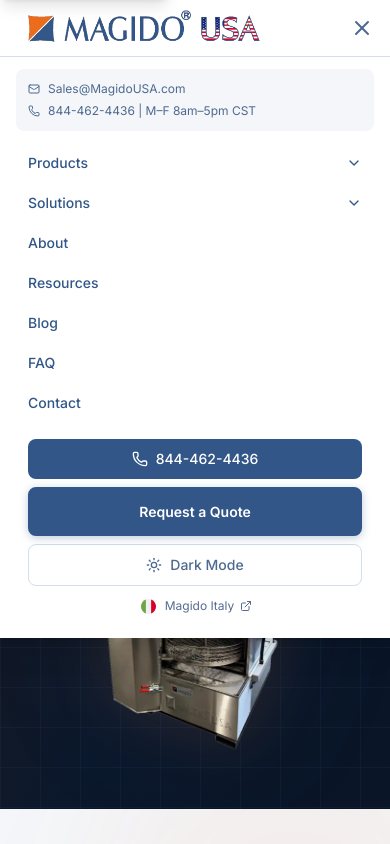
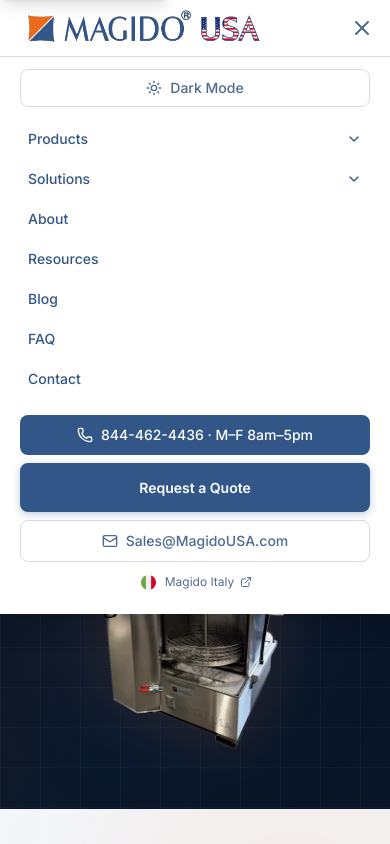
Before and after one commit to JasonBee99/MagidoUSA, a Next.js app: page / in a window 390 px wide. Both pictures are taken after a click on the button "Toggle menu". Shown: the top 844 px of the page. Built offline with nearby package versions, Linux system fonts and the light colour scheme.

Commit message:
Phase 24: mobile nav — theme toggle top, nav links, then phone/quote/email buttons, Magido Italy last

```diff
--- a/src/components/Header.tsx
+++ b/src/components/Header.tsx
@@ -369,22 +369,16 @@
             {/* Panel */}
             <div className="fixed inset-x-0 top-14 z-50 max-h-[calc(100vh-3.5rem)] overflow-y-auto border-t border-[var(--color-border)] bg-[var(--color-bg)] pb-6 shadow-xl lg:hidden">
               <div className="mx-auto max-w-7xl px-4 pt-3 sm:px-6">
-                {/* Mobile info bar */}
-                <div className="mb-3 flex flex-col gap-1.5 rounded-lg bg-[var(--color-bg-secondary)] p-3">
-                  <a
-                    href="mailto:Sales@MagidoUSA.com"
-                    className="flex items-center gap-2 text-xs text-[var(--color-text-secondary)]"
+
+                {/* Theme toggle — top of panel */}
+                <div className="mb-3 px-1">
+                  <button
+                    onClick={toggleTheme}
+                    className="flex w-full items-center justify-center gap-2 rounded-lg border border-[var(--color-border)] px-4 py-2 text-sm font-medium text-[var(--color-text-secondary)] transition-colors hover:border-magido-orange/40 hover:text-[var(--color-text)]"
                   >
-                    <Mail className="h-3 w-3" />
-                    Sales@MagidoUSA.com
-                  </a>
-                  <a
-                    href="tel:8444624436"
-                    className="flex items-center gap-2 text-xs text-[var(--color-text-secondary)]"
-                  >
-                    <Phone className="h-3 w-3" />
-                    844-462-4436 | M–F 8am–5pm CST
-                  </a>
+                    {theme === 'light' ? <Sun className="h-4 w-4" /> : <Moon className="h-4 w-4" />}
+                    {theme === 'light' ? 'Dark Mode' : 'Light Mode'}
+                  </button>
                 </div>
 
                 {/* Products accordion */}
@@ -478,13 +472,14 @@
                   </Link>
                 ))}
 
-                <div className="mt-4 flex flex-col gap-2 px-3">
+                {/* Bottom CTAs */}
+                <div className="mt-4 flex flex-col gap-2 px-1">
                   <a
                     href="tel:8444624436"
-                    className="flex items-center justify-center gap-2 rounded-lg bg-magido-blue px-4 py-2.5 text-sm font-medium text-white"
+                    className="flex items-center justify-center gap-2 rounded-lg bg-magido-blue px-4 py-2.5 text-sm font-medium text-white transition-colors hover:bg-magido-blue/90"
                   >
-                    <Phone className="h-4 w-4" />
-                    844-462-4436
+                    <Phone className="h-4 w-4 flex-shrink-0" />
+                    844-462-4436 · M–F 8am–5pm
                   </a>
                   <Link
                     href="/contact"
@@ -492,17 +487,16 @@
                   >
                     Request a Quote
                   </Link>
-                  {/* Theme toggle — mobile */}
-                  <button
-                    onClick={toggleTheme}
-                    className="flex items-center justify-center gap-2 rounded-lg border border-[var(--color-border)] px-4 py-2.5 text-sm font-medium text-[var(--color-text-secondary)]"
+                  <a
+                    href="mailto:Sales@MagidoUSA.com"
+                    className="flex items-center justify-center gap-2 rounded-lg border border-[var(--color-border)] px-4 py-2.5 text-sm font-medium text-[var(--color-text-secondary)] transition-colors hover:border-magido-orange/40 hover:text-magido-orange"
                   >
-                    {theme === 'light' ? <Sun className="h-4 w-4" /> : <Moon className="h-4 w-4" />}
-                    {theme === 'light' ? 'Dark Mode' : 'Light Mode'}
-                  </button>
+                    <Mail className="h-4 w-4 flex-shrink-0" />
+                    Sales@MagidoUSA.com
+                  </a>
                 </div>
 
-                {/* Mobile Magido Italy link */}
+                {/* Magido Italy */}
                 <div className="mt-3 flex justify-center">
                   <a
                     href="https://magido.com"
```
